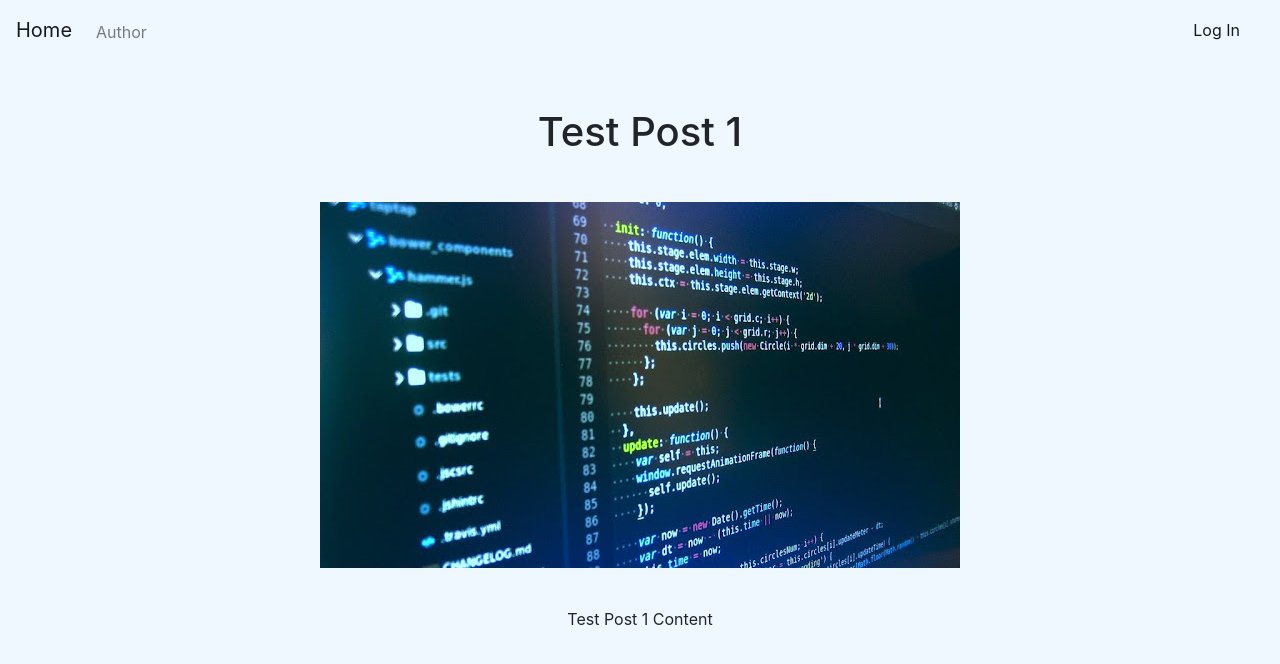
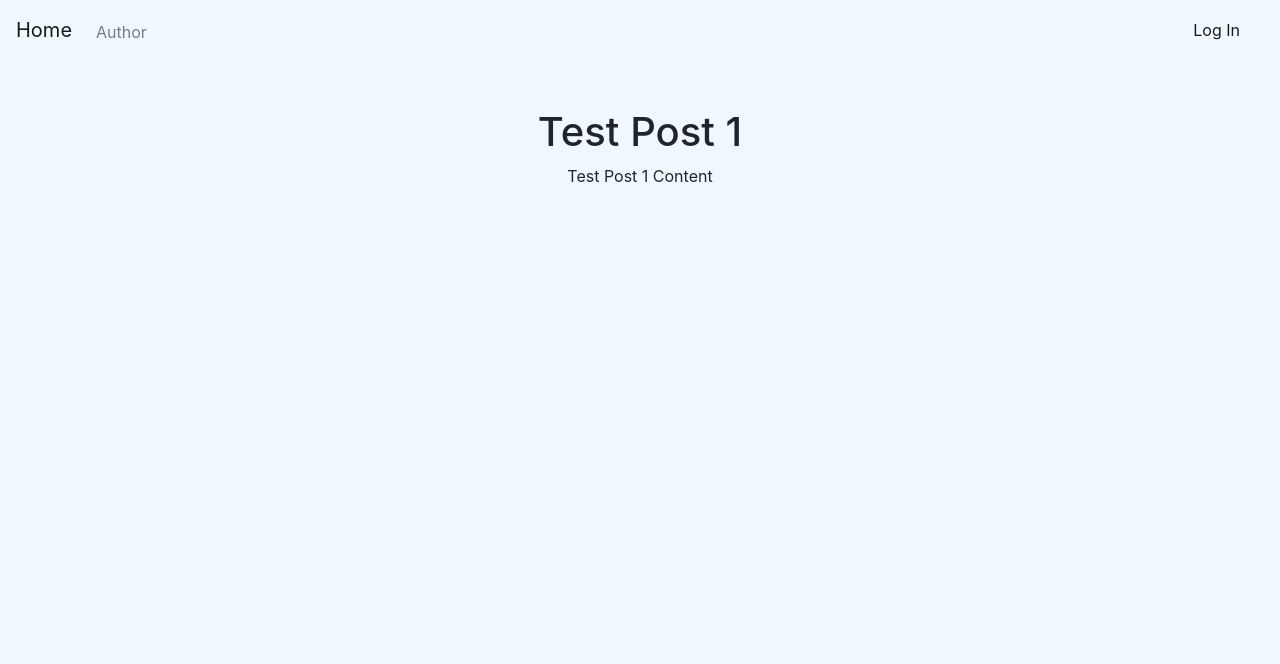
Before and after one commit to msnkr/test_blog, a Django app: page /1 in a window 1280 px wide. Shown: the top 664 px of the page. Run offline with Django 3.2, Linux system fonts and the light colour scheme; data comes from the database, SQL or seed files in the repository; both versions use the stored data as it was after the commit.

Commit message:
eggggghhh

```diff
--- a/test_blog/blog/models.py
+++ b/test_blog/blog/models.py
@@ -1,14 +1,24 @@
 from django.db import models
 from django.contrib.auth.models import User
 from django.utils import timezone
+from PIL import Image
 
 # Create your models here.
 class Post(models.Model):
     title = models.CharField(max_length=30)
     content = models.TextField()
-    post_image = models.ImageField(upload_to='post_media', blank=False)
+    # post_image = models.ImageField(upload_to='post_media', blank=False)
     author = models.ForeignKey(User, on_delete=models.CASCADE)
-    date_published = models.DateField(default=timezone.now())
+    date_published = models.DateField(default=timezone.now)
 
     def __str__(self):
         return self.title
+
+
+    # def save(self, *args, **kwargs):
+    #     super().save(*args, **kwargs)
+
+    #     img = Image.open(self.post_image.path)
+    #     output_size = (1000, 700)
+    #     img.resize(output_size)
+    #     img.save(self.post_image.path)
--- a/test_blog/blog/static/blog/style.css
+++ b/test_blog/blog/static/blog/style.css
@@ -13,3 +13,8 @@ body {
 a {
     text-decoration: none !important;
 }
+
+.post-image {
+    max-width: 100% !important;
+    height: auto;
+}
--- a/test_blog/blog/templates/blog/post_detail.html
+++ b/test_blog/blog/templates/blog/post_detail.html
@@ -4,9 +4,9 @@
     <div class="post-title mt-5">
         <h1>{{ post.title }}</h1>
     </div>
-    <div class="post-image">
+    <!-- <div class="post-image">
         <img src="{{ post.post_image.url }}">
-    </div>
+    </div> -->
     <div class="post-content">
         <p>{{ post.content }}</p>
     </div>
--- a/test_blog/test_blog/settings.py
+++ b/test_blog/test_blog/settings.py
@@ -114,7 +114,7 @@ AUTH_PASSWORD_VALIDATORS = [
 
 LANGUAGE_CODE = 'en-us'
 
-TIME_ZONE = 'UTC'
+TIME_ZONE = 'Africa/Johannesburg'
 
 USE_I18N = True
 
```
Also changed, not shown: test_blog/db.sqlite3, test_blog/media/R.jpg (added), test_blog/media/post_media/R.jpg (added), test_blog/media/post_media/main_page_BPHZSyl.jpg (added), test_blog/media/post_media/main_page_WLIxHf8.jpg (added), test_blog/media/post_media/main_page_YSc2mXI.jpg (added), test_blog/media/post_media/main_page_wWxWeKD.jpg (added).
